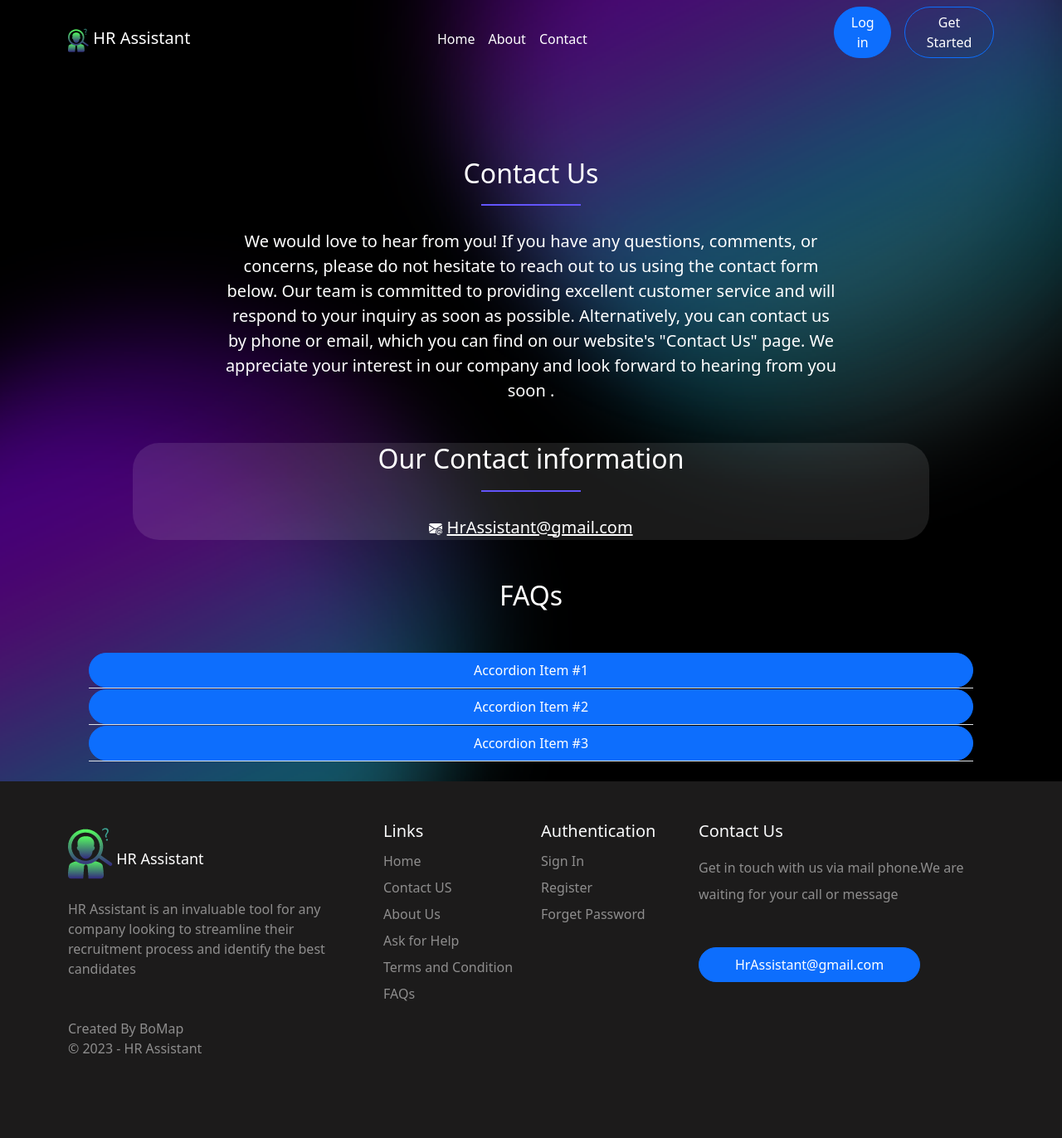
After one commit to MaarkNassef/GraduationProject, a Flask app: page /contactus in a window 1280 px wide. The commit adds this page. Shown: the whole page at 83% size. Run offline with Flask 3, Linux system fonts and the light colour scheme; some libraries are stand-ins or nearby versions.

Commit message:
contact us html

```diff
--- a/app.py
+++ b/app.py
@@ -51,3 +51,6 @@ def aboutus():
 def logout():
     session.clear()
     return redirect(url_for('signin'))
+@app.route('/contactus')
+def contactus():
+    return render_template('contactus.html')
--- /dev/null
+++ b/templates/contactus.html
@@ -0,0 +1,106 @@
+{% extends 'base.html' %}
+{% block title %}contact us{% endblock %}
+{% block content %}
+
+<div class="stuff pt-5 ">
+    <div class="container">
+      <div class="main-title text-center mt-5 mb-5 text-white position-relative">
+        <h2>Contact Us</h2>
+      </div>
+      <p class="description text-center mb-5 text-white  m-auto  col-8 fs-5 ">
+     We would love to hear from you! If you have any questions, comments, or concerns,
+     please do not hesitate to reach out to us using the contact form below.
+     Our team is committed to providing excellent customer service and will respond to your inquiry as soon as possible.
+     Alternatively, you can contact us by phone or email, which you can find on our website's "Contact Us" page.
+     We appreciate your interest in our company and look forward to hearing from you soon
+        . </p>
+
+      </div>
+    </div>
+  </div>
+</div>
+<div class="container col-lg-9  bg-light bg-opacity-10 rounded-5 align-items-center  ">
+    <div class="main-title text-center mb-5 text-white position-relative">
+        <h2>Our Contact information</h2>
+    </div>
+    <p class="description text-center mb-5 text-white  m-auto  col-8 fs-5 ">
+        <svg xmlns="http://www.w3.org/2000/svg" width="16" height="16" fill="white" class="bi bi-envelope-at-fill" viewBox="0 0 16 16">
+            <path d="M2 2A2 2 0 0 0 .05 3.555L8 8.414l7.95-4.859A2 2 0 0 0 14 2H2Zm-2 9.8V4.698l5.803 3.546L0 11.801Zm6.761-2.97-6.57 4.026A2 2 0 0 0 2 14h6.256A4.493 4.493 0 0 1 8 12.5a4.49 4.49 0 0 1 1.606-3.446l-.367-.225L8 9.586l-1.239-.757ZM16 9.671V4.697l-5.803 3.546.338.208A4.482 4.482 0 0 1 12.5 8c1.414 0 2.675.652 3.5 1.671Z"/>
+            <path d="M15.834 12.244c0 1.168-.577 2.025-1.587 2.025-.503 0-1.002-.228-1.12-.648h-.043c-.118.416-.543.643-1.015.643-.77 0-1.259-.542-1.259-1.434v-.529c0-.844.481-1.4 1.26-1.4.585 0 .87.333.953.63h.03v-.568h.905v2.19c0 .272.18.42.411.42.315 0 .639-.415.639-1.39v-.118c0-1.277-.95-2.326-2.484-2.326h-.04c-1.582 0-2.64 1.067-2.64 2.724v.157c0 1.867 1.237 2.654 2.57 2.654h.045c.507 0 .935-.07 1.18-.18v.731c-.219.1-.643.175-1.237.175h-.044C10.438 16 9 14.82 9 12.646v-.214C9 10.36 10.421 9 12.485 9h.035c2.12 0 3.314 1.43 3.314 3.034v.21Zm-4.04.21v.227c0 .586.227.8.581.8.31 0 .564-.17.564-.743v-.367c0-.516-.275-.708-.572-.708-.346 0-.573.245-.573.791Z"/>
+          </svg>
+          <a class=" text-white w-75 "
+            <textarea>HrAssistant@gmail.com
+            </textarea>
+        </a>
+      </ul>
+
+       </p>
+      </div>
+
+</div>
+<div class=" text-center mb-5 text-white ">
+    <h2>FAQs</h2>
+</div>
+
+<style>
+    .accordion-button:focus {
+    box-shadow: none;
+    border-color: rgba(0,0,0,.125);
+}
+.accordion .item .accordion-header button{
+    background-color: transparent;
+    box-shadow: none;
+}
+
+.accordion .item{
+    border: 0;
+}
+</style>
+
+<div class="accordion accordion-flush mx-auto col-10 bg-transparent" id="accordionFlushExample"  >
+    <div class="accordion-item bg-transparent">
+      <h2 class="accordion-header">
+
+    <a class="btn btn-primary rounded-pill main-btn text-white col-12 "
+        <button class="accordion-button collapsed" type="button" data-bs-toggle="collapse" data-bs-target="#flush-collapseOne" aria-expanded="false" aria-controls="flush-collapseOne">
+          Accordion Item #1
+        </button>
+        </a>
+
+      </h2>
+      <div id="flush-collapseOne" class="accordion-collapse collapse" data-bs-parent="#accordionFlushExample">
+        <div class="accordion-body text-white">Placeholder content for this accordion, which is intended to demonstrate the <code>.accordion-flush</code> class. This is the first item's accordion body.</div>
+      </div>
+    </div>
+
+    <div class="accordion-item bg-transparent ">
+      <h2 class="accordion-header">
+
+        <a class="btn btn-primary rounded-pill main-btn text-white col-12 "
+        <button class="accordion-button collapsed" type="button" data-bs-toggle="collapse" data-bs-target="#flush-collapseTwo" aria-expanded="false" aria-controls="flush-collapseTwo">
+          Accordion Item #2
+        </button>
+    </a>
+      </h2>
+
+      <div id="flush-collapseTwo" class="accordion-collapse collapse" data-bs-parent="#accordionFlushExample">
+        <div class="accordion-body text-white">Placeholder content for this accordion, which is intended to demonstrate the <code>.accordion-flush</code> class. This is the second item's accordion body. Let's imagine this being filled with some actual content.</div>
+      </div>
+    </div>
+    <div class="accordion-item bg-transparent">
+      <h2 class="accordion-header">
+        <a class="btn btn-primary rounded-pill main-btn text-white col-12"
+        <button class="accordion-button collapsed" type="button" data-bs-toggle="collapse" data-bs-target="#flush-collapseThree" aria-expanded="false" aria-controls="flush-collapseThree">
+          Accordion Item #3
+        </button>
+    </a>
+      </h2>
+      <div id="flush-collapseThree" class="accordion-collapse collapse" data-bs-parent="#accordionFlushExample">
+        <div class="accordion-body text-white">Placeholder content for this accordion, which is intended to demonstrate the <code>.accordion-flush</code> class. This is the third item's accordion body. Nothing more exciting happening here in terms of content, but just filling up the space to make it look, at least at first glance, a bit more representative of how this would look in a real-world application.</div>
+      </div>
+
+    </div>
+    <br>
+  </div>
+
+  {% endblock %}
```
Also changed, not shown: templates/signin.html (indentation only).
